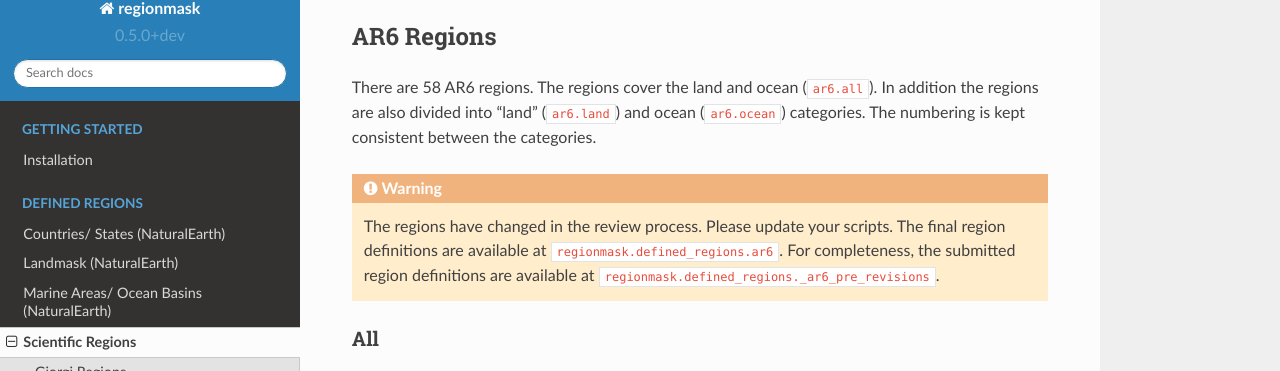
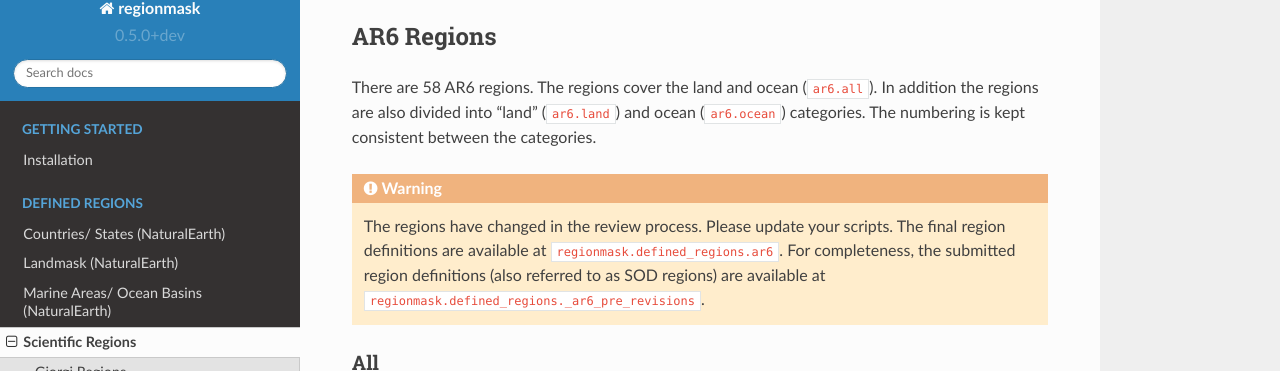
Before and after one commit to regionmask/regionmask, a Sphinx documentation site: the page built from docs/defined_scientific.rst, in a window 1280 px wide and 900 px high, scrolled down 947 px, cut to the strip 17-388 px from the top of the window. Built offline with Sphinx 7.4.7 and the Read the Docs theme 2.0.0, drawn with Linux system fonts in a browser that asks for light colours; pages that are not in the unit, such as notebooks, are missing from menus.

Commit message:
add alternative name

```diff
--- a/docs/defined_scientific.rst
+++ b/docs/defined_scientific.rst
@@ -58,8 +58,8 @@ In addition the regions are also divided into "land" (``ar6.land``) and ocean
 
   The regions have changed in the review process. Please update your scripts. The
   final region definitions are available at ``regionmask.defined_regions.ar6``.
-  For completeness, the submitted region definitions are available at
-  ``regionmask.defined_regions._ar6_pre_revisions``.
+  For completeness, the submitted region definitions (also referred to as SOD regions)
+  are available at ``regionmask.defined_regions._ar6_pre_revisions``.
 
 
 All
```
